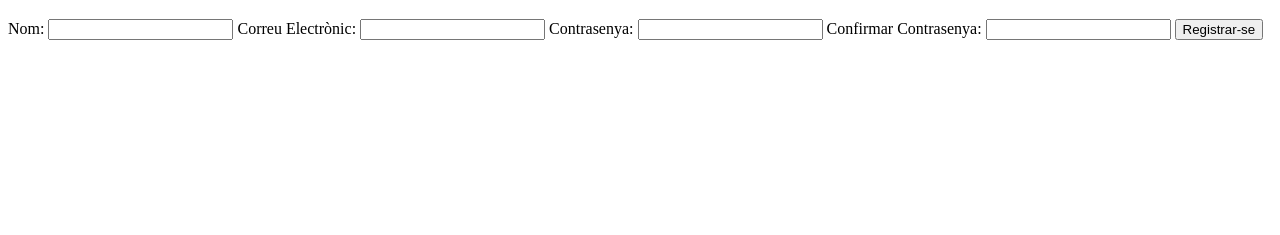
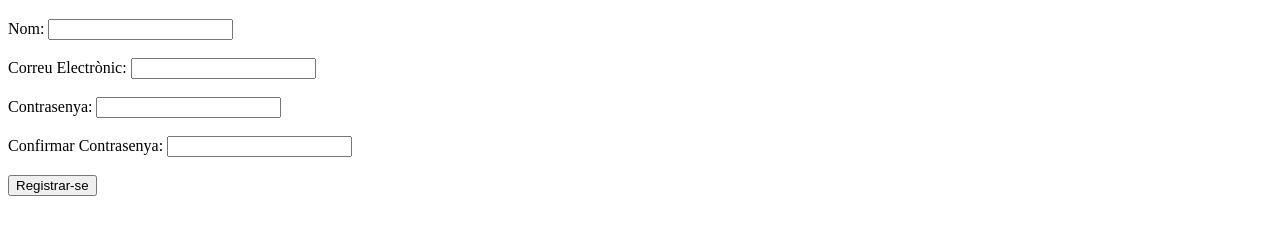
Before and after one commit to JuliaCarullaDAM/WebM4, a plain HTML site: page activitats/html/12_accesibilidad/activitat_02.html in a window 1280 px wide. Shown: the part 61-296 px from the top of the page. Drawn offline with Linux system fonts and the light colour scheme.

Commit message:
Update activitat_02.html

```diff
--- a/activitats/html/12_accesibilidad/activitat_02.html
+++ b/activitats/html/12_accesibilidad/activitat_02.html
@@ -19,16 +19,16 @@
 
     <form>
         <label for="nom">Nom:</label>
-        <input type="text" id="nom" name="nom" required aria-required="true">
+        <input type="text" id="nom" name="nom" required aria-required="true"><br><br>
 
         <label for="correu">Correu Electrònic:</label>
-        <input type="email" id="correu" name="correu" required aria-required="true">
+        <input type="email" id="correu" name="correu" required aria-required="true"><br><br>
 
         <label for="contrasenya">Contrasenya:</label>
-        <input type="password" id="contrasenya" name="contrasenya" required aria-required="true">
+        <input type="password" id="contrasenya" name="contrasenya" required aria-required="true"><br><br>
 
         <label for="confirmarContrasenya">Confirmar Contrasenya:</label>
-        <input type="password" id="confirmarContrasenya" name="confirmarContrasenya" required aria-required="true">
+        <input type="password" id="confirmarContrasenya" name="confirmarContrasenya" required aria-required="true"><br><br>
 
         <input type="submit" value="Registrar-se">
     </form>
```
